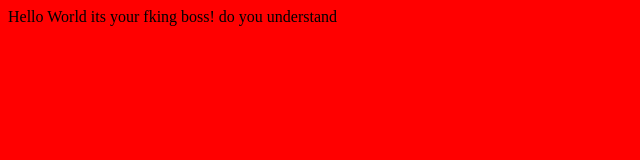
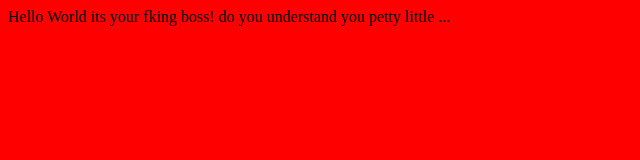
Before and after one commit to Shashank-konade/firstrepo, a plain HTML site: page git_project/index.html in a window 1280 px wide. Shown: the whole page, without its empty margins (0-640 px from the left). Drawn offline with Linux system fonts and the light colour scheme.

Commit message:
added new line

```diff
--- a/git_project/index.html
+++ b/git_project/index.html
@@ -8,7 +8,7 @@
 </head>
 <body bgcolor="red">Hello World
     its your fking boss!
-    do you understand
+    do you understand you petty little ...
 
 
 </body>
```
